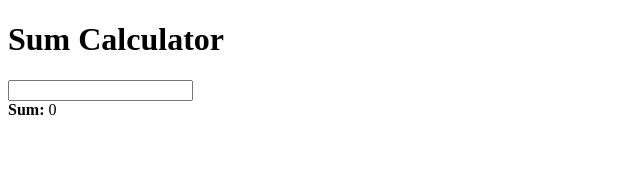
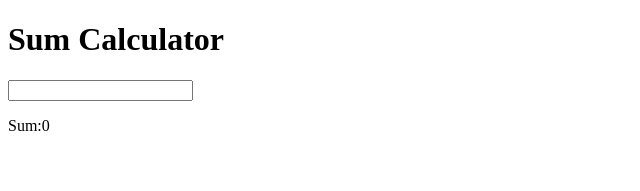
Before and after one commit to acciojob/sum-calculator-kamrankhan0001, a React app: page / in a window 1280 px wide. Shown: the top 191 px of the page, without its empty margins (0-640 px from the left). Built offline with nearby package versions, Linux system fonts and the light colour scheme.

Commit message:
submitting code-Wed Jul 26 2023 02:09:27 GMT+0530 (India Standard Time)

```diff
--- a/src/components/App.js
+++ b/src/components/App.js
@@ -26,7 +26,7 @@ const App = () => {
       <h1>Sum Calculator</h1>
       <input type="number" onChange={handleInputChange} />
       <div>
-        <strong>Sum:</strong> {sum}
+        <p>Sum:{sum}</p>
       </div>
     </div>
   )
```
